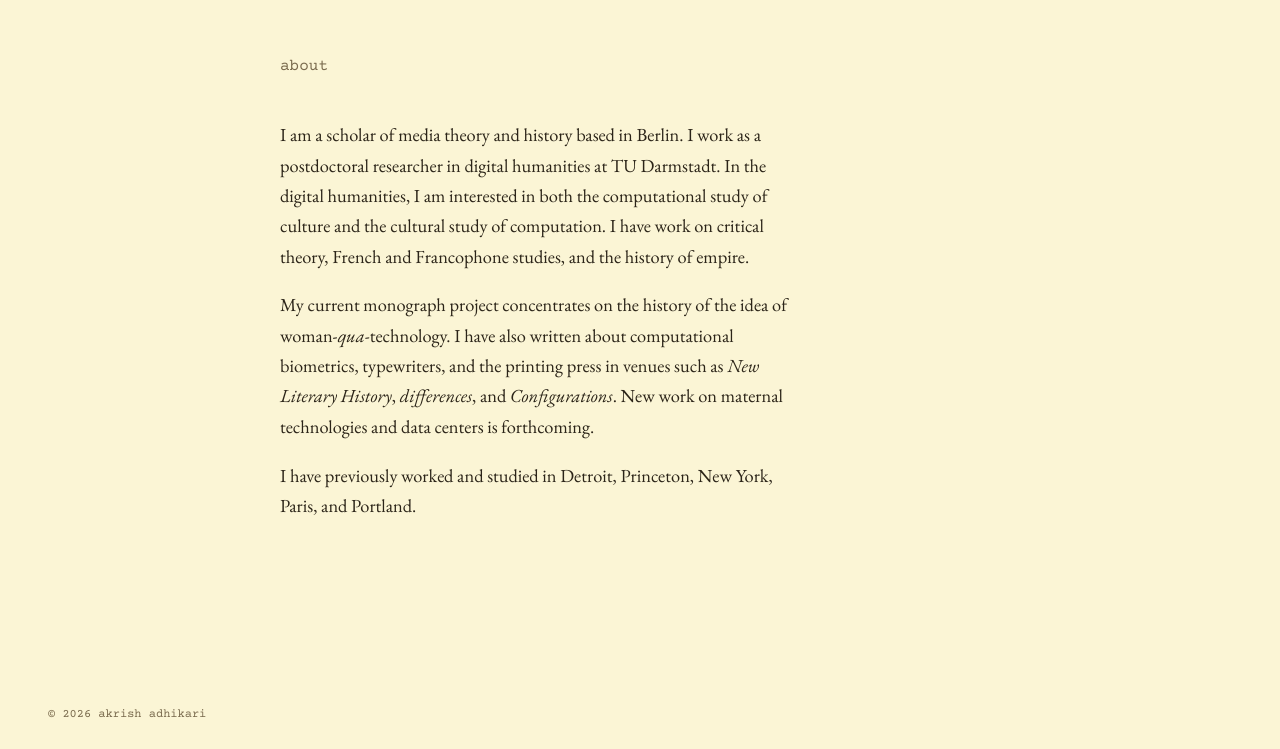
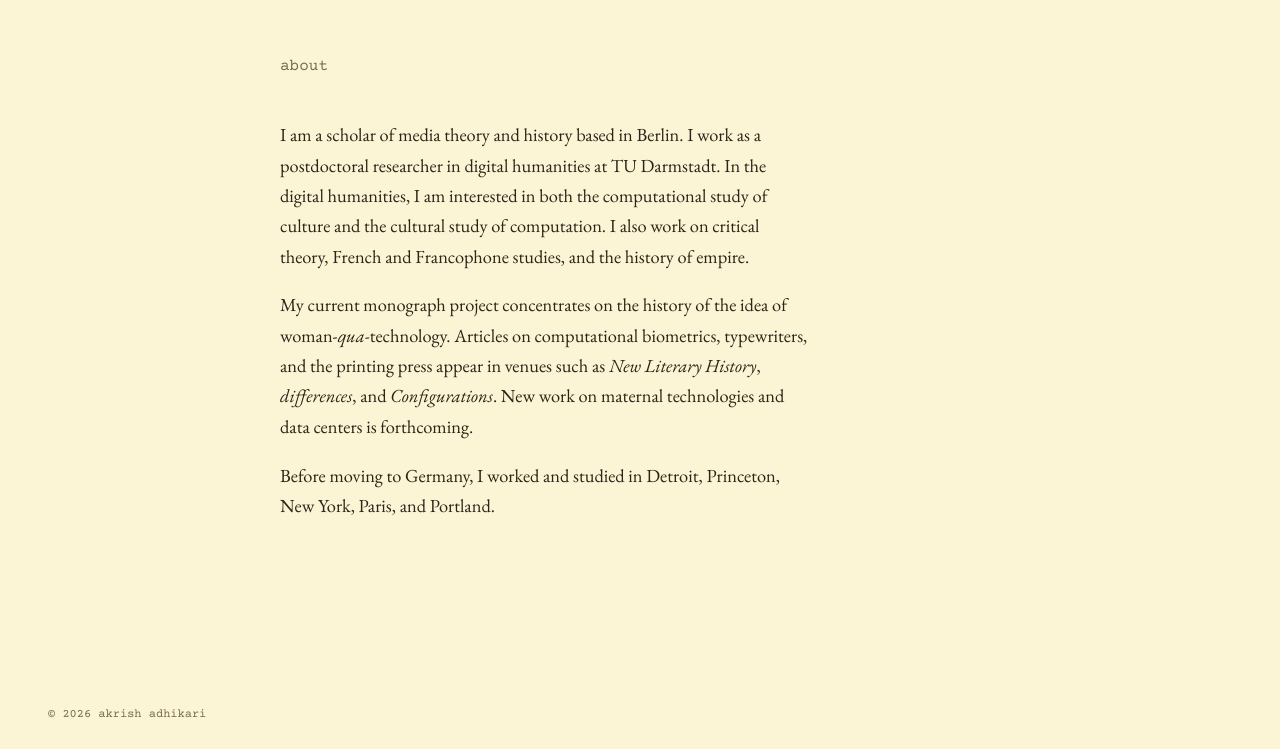
Before and after one commit to tomatodiaries/tomatodiaries.github.io, a plain HTML site: page about.html in a window 1280 px wide. Shown: the part 51-800 px from the top of the page. Drawn offline with nearby package versions, Linux system fonts and the light colour scheme.

Commit message:
Update about.html

```diff
--- a/about.html
+++ b/about.html
@@ -20,9 +20,9 @@
 <main>
 <div class="page">
   <h1>about</h1>
-  <p>I am a scholar of media theory and history based in Berlin. I work as a postdoctoral researcher in digital humanities at TU Darmstadt. In the digital humanities, I am interested in both the computational study of culture and the cultural study of computation. I have work on critical theory, French and Francophone studies, and the history of empire.</p>
-  <p>My current monograph project concentrates on the history of the idea of woman-<i>qua</i>-technology. I have also written about computational biometrics, typewriters, and the printing press in venues such as <i>New Literary History</i>, <i>differences</i>, and <i>Configurations</i>. New work on maternal technologies and data centers is forthcoming.</p>
-  <p>I have previously worked and studied in Detroit, Princeton, New York, Paris, and Portland.</p>
+  <p>I am a scholar of media theory and history based in Berlin. I work as a postdoctoral researcher in digital humanities at TU Darmstadt. In the digital humanities, I am interested in both the computational study of culture and the cultural study of computation. I also work on critical theory, French and Francophone studies, and the history of empire.</p>
+  <p>My current monograph project concentrates on the history of the idea of woman-<i>qua</i>-technology. Articles on computational biometrics, typewriters, and the printing press appear in venues such as <i>New Literary History</i>, <i>differences</i>, and <i>Configurations</i>. New work on maternal technologies and data centers is forthcoming.</p>
+  <p>Before moving to Germany, I worked and studied in Detroit, Princeton, New York, Paris, and Portland.</p>
 </div>
 </main>
 <footer>&copy; 2026 akrish adhikari</footer>
```
